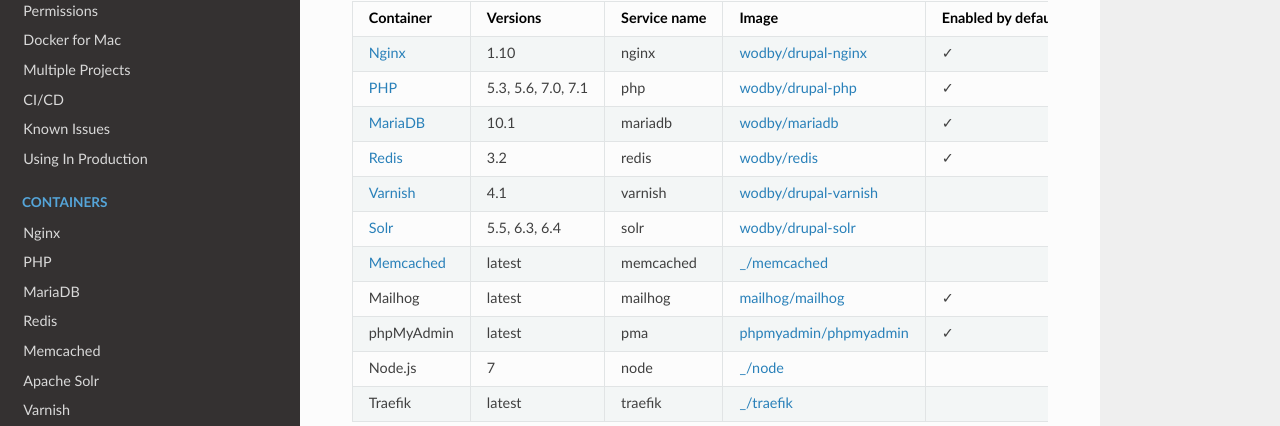
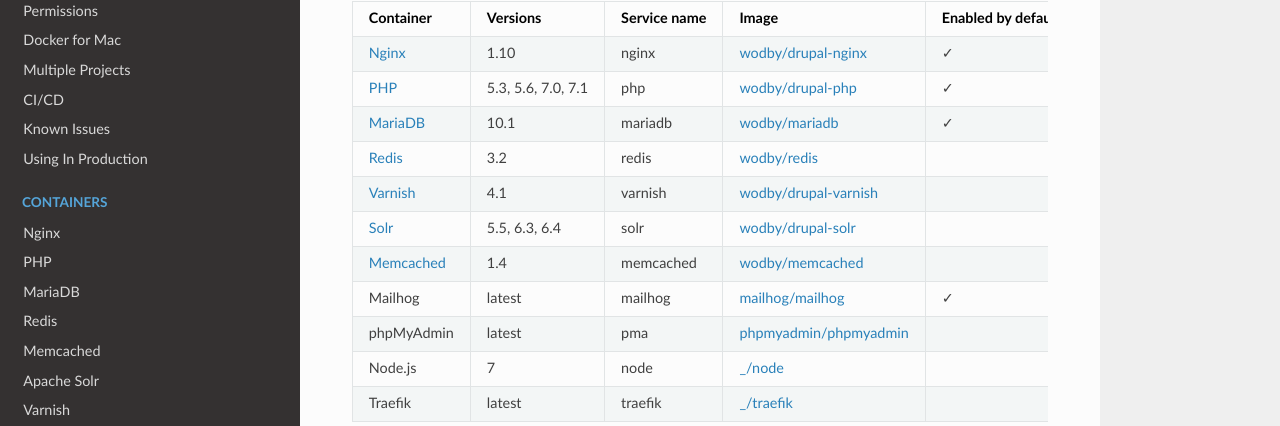
Before and after one commit to wodby/docker4drupal, an MkDocs documentation site: the page built from docs/index.md, in a window 1280 px wide and 900 px high. Shown: the part 407-833 px from the top of the window. Built offline with MkDocs 1.6.1, drawn with Linux system fonts in a browser that asks for light colours; nearby versions of some CDN libraries; old or Windows-style settings are respelled for this version of MkDocs.

Commit message:
Update description [skip ci]

```diff
--- a/docs/index.md
+++ b/docs/index.md
@@ -14,10 +14,10 @@
 [wodby/redis]: https://github.com/wodby/redis
 [wodby/drupal-varnish]: https://github.com/wodby/drupal-varnish
 [wodby/drupal-solr]: https://github.com/wodby/drupal-solr
+[wodby/memcached]: https://github.com/wodby/memcached
 [phpmyadmin/phpmyadmin]: https://hub.docker.com/r/phpmyadmin/phpmyadmin
 [mailhog/mailhog]: https://hub.docker.com/r/mailhog/mailhog
 [_/node]: https://hub.docker.com/_/node
-[_/memcached]: https://hub.docker.com/_/memcached
 [_/traefik]: https://hub.docker.com/_/traefik
 
 | Container | Versions | Service name | Image | Enabled by default |
@@ -25,12 +25,12 @@
 | [Nginx](containers/nginx.md)         | 1.10               | nginx     | [wodby/drupal-nginx]    | ✓ |
 | [PHP](containers/php.md)             | 5.3, 5.6, 7.0, 7.1 | php       | [wodby/drupal-php]      | ✓ |
 | [MariaDB](containers/mariadb.md)     | 10.1               | mariadb   | [wodby/mariadb]         | ✓ |
-| [Redis](containers/redis.md)         | 3.2                | redis     | [wodby/redis]           | ✓ |
+| [Redis](containers/redis.md)         | 3.2                | redis     | [wodby/redis]           |   |
 | [Varnish](containers/varnish.md)     | 4.1                | varnish   | [wodby/drupal-varnish]  |   |
 | [Solr](containers/solr.md)           | 5.5, 6.3, 6.4      | solr      | [wodby/drupal-solr]     |   |
-| [Memcached](containers/memcached.md) | latest             | memcached | [_/memcached]           |   |
+| [Memcached](containers/memcached.md) | 1.4                | memcached | [wodby/memcached]       |   |
 | Mailhog                              | latest             | mailhog   | [mailhog/mailhog]       | ✓ |
-| phpMyAdmin                           | latest             | pma       | [phpmyadmin/phpmyadmin] | ✓ |
+| phpMyAdmin                           | latest             | pma       | [phpmyadmin/phpmyadmin] |   |
 | Node.js                              | 7                  | node      | [_/node]                |   |
 | Traefik                              | latest             | traefik   | [_/traefik]             |   |
 
```
Also changed, not shown: README.md (+3 -3 lines).
